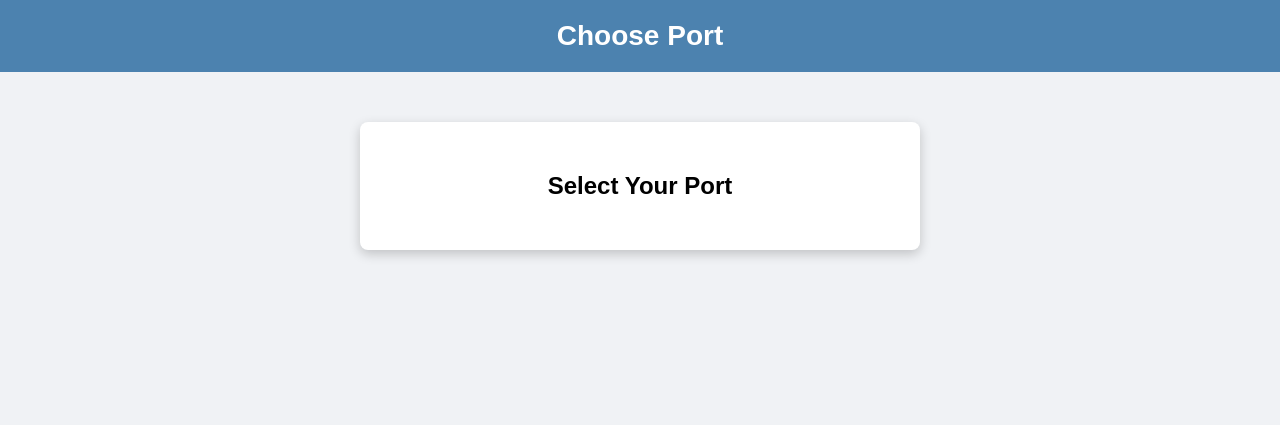
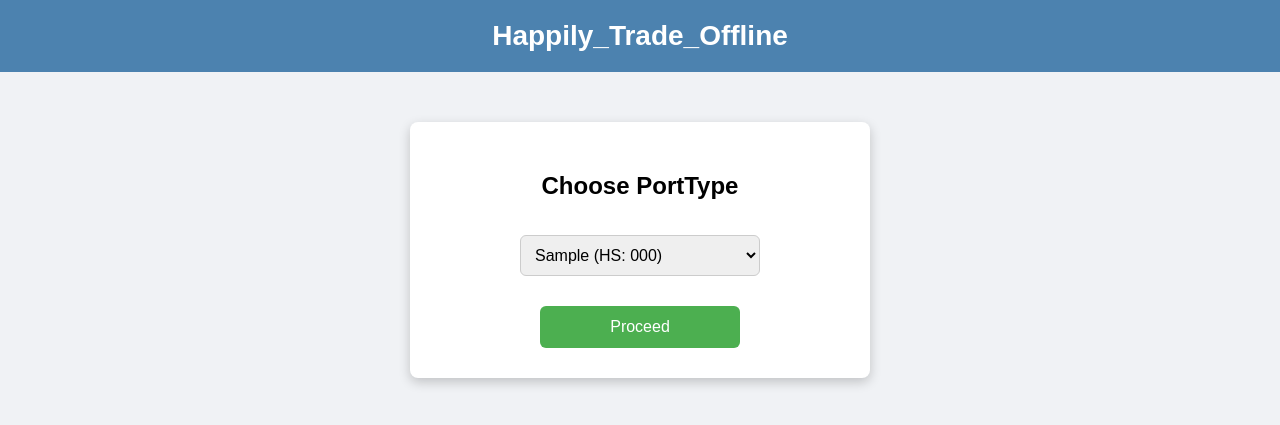
Before and after one commit to Avadhoffline/happly_trade_offline_Portal, a Flask app: template templates/choose_port.html in a window 1280 px wide. Shown: the top 425 px of the page. Run offline with Flask 3, Linux system fonts and the light colour scheme; the template is opened without the code that fills it: most values are stand-ins (such as "Sample title", 1, 10 or a date in 2020).

Commit message:
Update choose_port.html for improved UI elements

```diff
--- a/templates/choose_port.html
+++ b/templates/choose_port.html
@@ -1,26 +1,28 @@
+
 <!DOCTYPE html>
 <html>
 <head>
-    <title>Choose Port</title>
+    <title>Choose PortType</title>
     <style>
         body { font-family: Arial; background-color: #f0f2f5; margin: 0; padding: 0; }
         .header-box { background-color: #4c82af; color: white; text-align: center; padding: 20px; font-size: 28px; font-weight: bold; }
-        .container { width: 90%; max-width: 500px; margin: 50px auto; background: white; padding: 30px; border-radius: 8px; box-shadow: 0 4px 12px rgba(0,0,0,0.2); text-align: center; }
-        button { width: 60%; padding: 12px; background-color: #4CAF50; color: white; border: none; border-radius: 6px; font-size: 16px; cursor: pointer; margin-top: 15px; }
+        .container { width: 90%; max-width: 400px; margin: 50px auto; background: white; padding: 30px; border-radius: 8px; box-shadow: 0 4px 12px rgba(0,0,0,0.2); text-align: center; }
+        select { width: 60%; padding: 10px; margin: 15px 0; border-radius: 6px; border: 1px solid #ccc; font-size: 16px; }
+        button { width: 50%; padding: 12px; background-color: #4CAF50; color: white; border: none; border-radius: 6px; font-size: 16px; cursor: pointer; margin-top: 15px; }
         button:hover { background-color: #456fa0; }
     </style>
 </head>
 <body>
-    <div class="header-box">Choose Port</div>
+    <div class="header-box">Happily_Trade_Offline</div>
     <div class="container">
-        <h2>Select Your Port</h2>
+        <h2>Choose PortType</h2>
         <form method="POST" action="/select_port">
-            {% for idx, user in enumerate(users) %}
-                <button type="submit" name="port_selection" value="{{ idx }}">
-                    {{ user['PortType'] }} – {{ user['HsCode'] }}
-                </button>
-                <br><br>
-            {% endfor %}
+            <select name="port_selection">
+                {% for user in users %}
+                    <option value="{{ loop.index0 }}">{{ user['PortType'] }} (HS: {{ user['HsCode'] }})</option>
+                {% endfor %}
+            </select><br>
+            <button type="submit">Proceed</button>
         </form>
     </div>
 </body>
```
